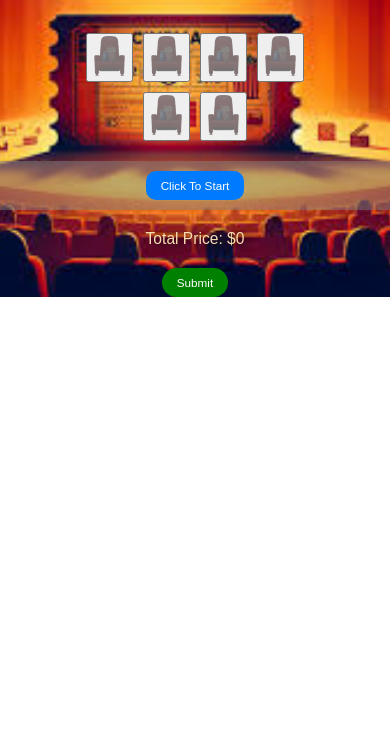
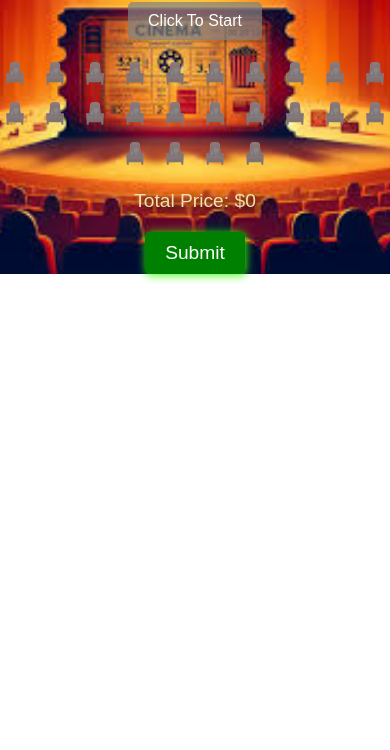
Before and after one commit to Satyam4755/Satyam4755, a plain HTML site: page index.html in a window 390 px wide. Shown: the part 94-844 px from the top of the page. Drawn offline with Linux system fonts and the light colour scheme.

Commit message:
index.html

```diff
--- a/index.html
+++ b/index.html
@@ -4,202 +4,215 @@
 <head>
     <meta charset="UTF-8">
     <meta name="viewport" content="width=device-width, initial-scale=1.0">
-    <title>Responsive Ticket Booking</title>
+    <title>Responsive Ticket Booking System</title>
     <style>
+        /* General Styling */
         body {
-            background-image: url(download1.jpg);
+            margin: 0;
+            padding: 0;
+            background-image: url('download1.jpg');
+            background-size: cover;
             background-repeat: no-repeat;
-            background-size: cover;
             background-position: center;
-            margin: 0;
             font-family: Arial, Helvetica, sans-serif;
-            display: flex;
-            flex-direction: column;
-            align-items: center;
         }
 
         h1 {
+            text-align: center;
             color: blue;
-            font-size: 3vw;
-            text-align: center;
-            margin: 20px 0;
+            margin-top: 20px;
+            font-size: 2rem;
         }
 
         .options {
             display: flex;
             justify-content: center;
-            width: 100%;
-            padding: 10px 0;
-            background-color: rgba(128, 128, 128, 0.5);
-        }
-
-        .options .movie {
-            padding: 10px 20px;
-            font-size: 1.5vw;
-            border: none;
-            border-radius: 10px;
-            background-color: rgb(0, 123, 255);
-            color: white;
-            cursor: pointer;
-            transition: transform 0.3s, background-color 0.3s;
-        }
-
-        .options .movie:hover {
-            background-color: rgb(0, 100, 200);
-            transform: scale(1.1);
-        }
-
-        #main {
-            width: 60%;
-            max-width: 600px;
             margin: 20px 0;
         }
 
-        .dabba {
+        .options button {
+            background-color: rgba(128, 128, 128, 0.7);
+            color: white;
+            padding: 10px 20px;
+            border: none;
+            border-radius: 5px;
+            font-size: 1.2rem;
+            cursor: pointer;
+        }
+
+        .options button:hover {
+            background-color: rgba(128, 128, 128, 0.9);
+        }
+
+        #mainbox {
             display: flex;
+            justify-content: center;
+            align-items: center;
             flex-direction: column;
-            align-items: center;
-            gap: 10px;
             margin: 20px 0;
         }
 
-        .seats,
-        .Seat1 {
+        .seats-container {
             display: flex;
+            flex-wrap: wrap;
             justify-content: center;
             gap: 10px;
         }
 
-        .seat img,
-        .seat1 img {
-            width: 5vw;
-            max-width: 50px;
-            object-fit: contain;
+        .seat {
+            background-color: rgba(240, 248, 255, 0);
+            border: none;
             filter: contrast(10%);
-            cursor: pointer;
-            transition: filter 0.3s;
+            width: 50px;
+            height: 50px;
         }
 
-        .seat img:hover,
-        .seat1 img:hover {
-            filter: contrast(100%);
+        .seat img {
+            width: 100%;
         }
 
-        .price {
-            font-size: 2vw;
+        .seat:hover {
+            filter: contrast(100%);
+            cursor: pointer;
+        }
+
+        #price {
+            text-align: center;
             color: wheat;
             text-shadow: 5px 2px 10px black;
-            margin: 20px;
+            font-size: 1.5rem;
+        }
+
+        .submit {
+            display: flex;
+            justify-content: center;
+            margin-top: 20px;
         }
 
         .submit button {
-            padding: 10px 20px;
-            font-size: 1.5vw;
-            border: none;
-            border-radius: 15px;
             background-color: green;
             color: white;
+            padding: 10px 20px;
+            border: none;
+            border-radius: 5px;
+            font-size: 1.2rem;
+            box-shadow: 1px 1px 10px #37ff00;
             cursor: pointer;
-            transition: transform 0.3s, background-color 0.3s;
         }
 
         .submit button:hover {
-            background-color: yellow;
-            color: black;
-            transform: scale(1.1);
+            background-color: darkgreen;
         }
 
-        @media screen and (max-width: 768px) {
-            h1 {
-                font-size: 5vw;
+        /* Responsive Design */
+        @media (max-width: 768px) {
+            .seat {
+                width: 40px;
+                height: 40px;
+            }
+        }
+
+        @media (max-width: 480px) {
+            .seat {
+                width: 30px;
+                height: 30px;
             }
 
-            .options .movie {
-                font-size: 3vw;
-                padding: 8px 15px;
+            .options button {
+                font-size: 1rem;
             }
 
-            #main {
-                width: 80%;
+            h1 {
+                font-size: 1.5rem;
             }
 
-            .seat img,
-            .seat1 img {
-                width: 8vw;
-            }
-
-            .price {
-                font-size: 4vw;
-            }
-
-            .submit button {
-                font-size: 3vw;
-                padding: 8px 15px;
+            #price {
+                font-size: 1.2rem;
             }
         }
     </style>
 </head>
 
 <body>
-    <h1>Ticket Booking System</h1>
+    <h1>Responsive Ticket Booking System</h1>
+
+    <div class="options">
+        <button id="start">Click To Start</button>
+    </div>
+
     <div id="mainbox">
-        <img id="main" src="7.jpg" alt="">
-        <div class="dabba">
-            <div class="rows1">
-                <div class="seats">
-                    <button class="seat"><img src="download.png" alt="Seat"></button>
-                    <button class="seat"><img src="download.png" alt="Seat"></button>
-                    <button class="seat"><img src="download.png" alt="Seat"></button>
-                    <button class="seat"><img src="download.png" alt="Seat"></button>
-                </div>
-            </div>
-            <div class="rows2">
-                <div class="Seat1">
-                    <button class="seat1"><img src="download.png" alt="Premium Seat"></button>
-                    <button class="seat1"><img src="download.png" alt="Premium Seat"></button>
-                </div>
-            </div>
+        <div class="seats-container" id="seats-container">
+            <!-- Seats will be dynamically added here -->
         </div>
     </div>
-    <div class="options">
-        <button class="movie">Click To Start</button>
-    </div>
-    <div class="price">
-        Total Price: $<span id="fees">0</span>
-    </div>
+
+    <div id="price">Total Price: $<span id="fees">0</span></div>
+
     <div class="submit">
         <button id="submit">Submit</button>
     </div>
+
     <script>
-        let seats = document.querySelectorAll(".seat img");
-        let seats1 = document.querySelectorAll(".seat1 img");
-        let submitButton = document.getElementById("submit");
-        let priceDisplay = document.getElementById("fees");
+        const seatContainer = document.getElementById("seats-container");
+        const priceElement = document.getElementById("fees");
+        const submitButton = document.getElementById("submit");
+        const startButton = document.getElementById("start");
 
         let totalPrice = 0;
 
-        function toggleSeat(seat, price) {
+        // Generate seats dynamically based on screen size
+        function generateSeats() {
+            seatContainer.innerHTML = ""; // Clear existing seats
+            const screenWidth = window.innerWidth;
+            let seatsPerRow = 7;
+
+            if (screenWidth <= 768) {
+                seatsPerRow = 5; // Fewer seats for tablet
+            }
+            if (screenWidth <= 480) {
+                seatsPerRow = 4; // Fewer seats for mobile
+            }
+
+            const totalRows = 6; // Total number of rows
+            const totalSeats = totalRows * seatsPerRow;
+
+            for (let i = 0; i < totalSeats; i++) {
+                const seat = document.createElement("button");
+                seat.classList.add("seat");
+                seat.innerHTML = `<img src="download.png" alt="seat">`;
+                seat.addEventListener("click", () => toggleSeat(seat, i));
+                seatContainer.appendChild(seat);
+            }
+        }
+
+        function toggleSeat(seat) {
             if (seat.style.filter === "contrast(100%)") {
                 seat.style.filter = "contrast(10%)";
-                totalPrice -= price;
+                totalPrice -= seat.getAttribute("data-price") || 150; // Default price $150
             } else {
                 seat.style.filter = "contrast(100%)";
-                totalPrice += price;
+                totalPrice += parseInt(seat.getAttribute("data-price") || 150);
             }
-            priceDisplay.textContent = totalPrice;
+            updatePrice();
         }
 
-        seats.forEach((seat) => {
-            seat.addEventListener("click", () => toggleSeat(seat, 150));
-        });
+        function updatePrice() {
+            priceElement.textContent = totalPrice;
+        }
 
-        seats1.forEach((seat1) => {
-            seat1.addEventListener("click", () => toggleSeat(seat1, 250));
+        startButton.addEventListener("click", () => {
+            generateSeats();
         });
 
         submitButton.addEventListener("click", () => {
-            alert("Thank you for booking! Total Price: $" + totalPrice);
+            alert("Total Price: $" + totalPrice);
         });
+
+        // Initial generation of seats
+        generateSeats();
+
+        // Regenerate seats on window resize
+        window.addEventListener("resize", generateSeats);
     </script>
 </body>
 
```
